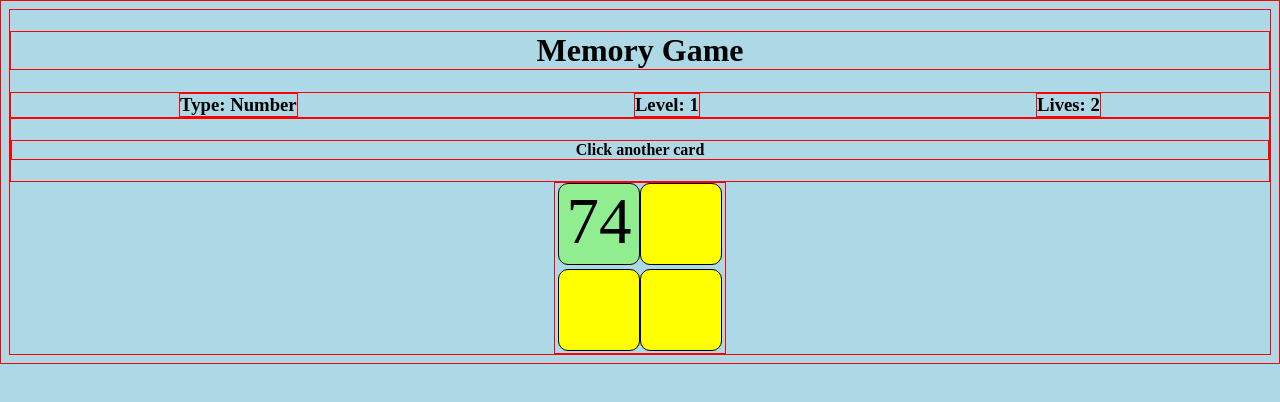
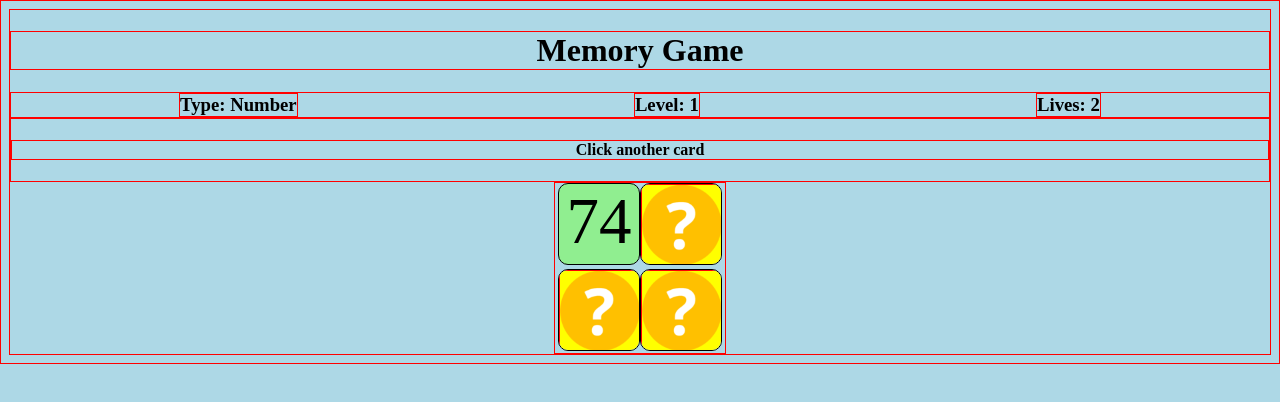
Before and after one commit to shyyuan/WDIR-Project-1, a plain HTML site: page index.html in a window 1280 px wide. Both pictures are taken after a click on the element 599 px from the left and 224 px from the top of the page. Drawn offline with nearby package versions, Linux system fonts and the light colour scheme.

Commit message:
Add question mark image. Organize codes into two objects

```diff
--- a/css/main.css
+++ b/css/main.css
@@ -29,8 +29,14 @@ h3 {
   background: yellow;
   font-size: 65px;
   overflow: auto;
+  /*background-image: url('image/question_mark.png');*/
 }
 
 .cardFliped {
 
 }
+
+img {
+  width: 80px;
+  height:80px;
+}
--- a/index.html
+++ b/index.html
@@ -14,7 +14,7 @@
     </div>
 
     <div id='feedback'>
-      <h4>Click to start the game</h4>
+      <h4>Click a card to start the game</h4>
     </div>
 
     <div id='gameBoard' class="board">
--- a/js/app.js
+++ b/js/app.js
@@ -1,54 +1,74 @@
 console.log('Project 1 js file is connected');
-// window onloader
+// Window onloader ***********************************
 $(function(){
   //console.log('Inside window onload');
 
-}) /// End of Window onload
+}) /// End of Window onload **************************
 
-// Global Varibales
-var level = 0;
-var live = level+2;
-var numCards = 0;
-var $board = $('#gameBoard');
-var width = 80;
-var height = 80;
-var playerScore = 0;
-
+//====================================================
+// App data and Global Varibales
+var APP = {
+  level: 0,
+  live: 0, //this.level+2,
+  numCards: 0, //Math.pow((this.level+1)*2,2);,
+  $board: $('#gameBoard'),
+  width: 80,
+  height: 80,
+  playerScore: 0,
+  img: '<img src="image/question_mark.png">',
   // per round variables
-var gameCards = []; // An array to store object {cardPosition, cardValue}
-var gameCardsClicked = []; // An array to store cardPostion number
-var cardClicked = []; // Array to store the array [position,value] of the two picked card value
-
-var resetLevel = function(){
-  gameCards = [];
-  gameCardsClicked = [];
-  cardClicked = [];
-  $('#gameBoard div').text('').css('background','yellow');
-}
-
-var levelUp = function(){
-  resetLevel();
-  $('#gameBoard').children('div').remove();
-  level++;
-  generateBoard(level);
-}
-
-
-
+  gameCards: [], // An array to store object {cardPosition, cardValue}
+  gameCardsClicked:[], // An array to store cardPostion number
+  cardClicked:[], // Array to store the array [position,value] of the two picked card value
   // function to generate random whole numbner between max and min
   // Math.floor(Math.random * (max-min+1)) + min
-var generateNum = function(max,min){
+  generateNum: function(max,min){
     return Math.floor(Math.random()* (max-min+1)) + min;
   } // end of generateNum
+} // End of
+// =======================================================
 
+// *******************************************************
+// UI object, put all functions that affect the DOM
+var UI = {
+  // 1 1 1 1 1 1
+  // generateBoard funrction
+  generateBoard: function(level){
+    APP.live = level+2;
+    APP.numCards = Math.pow((level+1)*2,2);
+    //console.log(numCards);
+    // set board width and heigh based on number of cards
+    var boardWidth = (level+1)*2*(APP.width+5)+'px';
+    var boardHeigth = (level+1)*2*(APP.height+5)+'px';
+    APP.$board.css({'width':boardWidth,'height':boardHeigth});
+    // for loop to generate the cards
+    for (var i=1; i<=APP.numCards; i++){
+      // create card div, add id and class
+      var $card = $('<div>').attr('id','card'+i).addClass('card');
+      $card.append(APP.img);
+      // set click listener on each card
+      $card.on('click',UI.flipCard);
+      // append to gameBoard div
+      APP.$board.append($card);
+      // create an object in gameCards array
+      var tempObj = {cardPosition:i, cardValue:''};
+      APP.gameCards.push(tempObj);
+      //console.log('Temp Obj ' + tempObj);
+      //console.log(gameCards.cardPosition);
+    } // end of for loop
+    //console.log('game cards ' + gameCards);
+    $('#feedback h4').text('Click a card to start').css('color','black');
+    UI.createGameCards(APP.numCards);
+  }, // end of generateQuilt
+  // 2 2 2 2 2 2
   //function to create the cards in player
-var createGameCards = function(numCards){
+  createGameCards: function(numCards){
     // generate random, no repeat numbers (0-99) and put into a temp array.  The number of the number set is half the cards.
     // if 4 Cards on the board, generate 2 numbers
     // if 100 cards on teh board, generate 50 numbers
     var tempCards = [];
     for (var i=1; i<=numCards/2; i++){
-    var num = generateNum(99,0);
+      var num = APP.generateNum(99,0);
       if (tempCards.indexOf(num) < 0) {
         tempCards.push(num);
       } else {
@@ -61,7 +81,7 @@ var createGameCards = function(numCards){
     // generate random distribute position set
     var tempCardsPosition = [];
     for (var i=1; i<=numCards; i++){
-    var num = generateNum(numCards,1);
+      var num = APP.generateNum(numCards,1);
       if (tempCardsPosition.indexOf(num) < 0) {
         tempCardsPosition.push(num);
       } else {
@@ -70,102 +90,89 @@ var createGameCards = function(numCards){
     }
     //console.log('Postions ' + tempCardsPosition);
     // distribute the into gameCards
-  for (var i=0; i<gameCards.length; i++){
-    var ind = tempCardsPosition.indexOf(gameCards[i].cardPosition);
+    for (var i=0; i<APP.gameCards.length; i++){
+      var ind = tempCardsPosition.indexOf(APP.gameCards[i].cardPosition);
       //  console.log('Index ' + ind);
-    gameCards[i].cardValue = tempCards[ind];
+      APP.gameCards[i].cardValue = tempCards[ind];
     }
     //console.log(gameCards);
-} // end of createGameCards
+  }, // end of createGameCards
+  // 3 3 3 3 3 3
+  // flip the card that clicked
+  flipCard: function(){
 
-// generateBoard function
-var generateBoard = function(level){
-  console.log(level);
-  numCards = Math.pow((level+1)*2,2);
-  console.log(numCards);
-  // set board width and heigh based on number of cards
-  var boardWidth = (level+1)*2*(width+5)+'px';
-  var boardHeigth = (level+1)*2*(height+5)+'px';
-  $board.css({'width':boardWidth,'height':boardHeigth});
-  // for loop to generate the cards
-  for (var i=1; i<=numCards; i++){
-    // create card div, add id and class
-    var $card = $('<div>').attr('id','card'+i).addClass('card');
-    // set click listener on each card
-    $card.on('click',flipCard);
-    // append to gameBoard div
-    $board.append($card);
-    // create an object in gameCards array
-    var tempObj = {cardPosition:i, cardValue:''};
-    gameCards.push(tempObj);
-
-    //console.log('Temp Obj ' + tempObj);
-    //console.log(gameCards.cardPosition);
-  } // end of for loop
-
-  //console.log('game cards ' + gameCards);
-
-  createGameCards(numCards);
-
-} // end of generateQuilt
-
-var flipCard = function(){
-
-  $('#feedback h4').text('Click another card');
+    $('#feedback h4').text('Click another card').css('color','black');
 
     var tempP = $(this).attr('id').replace('card','');
-  var value = gameCards.filter(function(element){
+    var value = APP.gameCards.filter(function(element){
       return element.cardPosition == tempP;
     })[0].cardValue;
 
-  if (gameCardsClicked.filter(function(element){
+    if (APP.gameCardsClicked.filter(function(element){
       return element == tempP
     }).length === 0 ) {
 
       var tempArr = [tempP,value];
-     cardClicked.push(tempArr);
+      APP.cardClicked.push(tempArr);
       $(this).text(value).css('background','lightgreen')
       //console.log('Card clicked '+cardClicked);
-     if (cardClicked.length === 2){
-       isMatch(cardClicked);
+      if (APP.cardClicked.length === 2){
+        UI.isMatch(APP.cardClicked);
       }
     }
-
-} // End of flipCard function
-
-var isMatch = function(twoCards){
+  }, // End of flipCard function
+  // 4 4 4 4 4 4 4
+  isMatch: function(twoCards){
     // twoCards is an Array with two arrays
     if(twoCards[0][1] === twoCards[1][1]) {
       console.log('match');
-    gameCardsClicked.push(twoCards[0][0]);
-    gameCardsClicked.push(twoCards[1][0]);
-    console.log('Stay flipped cards: ' +gameCardsClicked);
+      APP.gameCardsClicked.push(twoCards[0][0]);
+      APP.gameCardsClicked.push(twoCards[1][0]);
+      console.log('Stay flipped cards: ' + APP.gameCardsClicked);
 
-   $('#feedback h4').text('You found a match.');
-   if (gameCardsClicked.length === numCards) {
+      $('#feedback h4').text('You found a match.').css('color','green');
+      if (APP.gameCardsClicked.length === APP.numCards) {
         console.log('Level round over, move to next level');
-
-     levelUp();
-
+        setTimeout(function() {UI.levelUp();},1000);
       }
-
     } else {
       console.log('no match');
-    $('#feedback h4').text('Sorry, try again.');
+      $('#feedback h4').text('Sorry, try again.').css('color','red');
 
-    setTimeout(function() {flipBack();},800);
+      setTimeout(function() {flipBack();},500);
       var flipBack = function(){
         console.log('flip back');
         $('#card'+twoCards[0][0]).text('').css('background','yellow');
+        $('#card'+twoCards[0][0]).append(APP.img);
         $('#card'+twoCards[1][0]).text('').css('background','yellow');
+        $('#card'+twoCards[1][0]).append(APP.img);
+        $('#feedback h4').text('Click a card').css('color','black');
+
       }
     }
     //clearTimeout(delayTime);
-  cardClicked=[];
+    APP.cardClicked=[];
+  }, // end of isMatch checking
+  // 5 5 5 5 5 5
+  // reset level round
+  resetLevel: function(){
+    APP.gameCards = [];
+    APP.gameCardsClicked = [];
+    APP.cardClicked = [];
+    $('#gameBoard div').text('').css('background','yellow');
+    $('#gameBoard div').append(APP.img);
+  },
+  // 6 6 6 6 6 6 6
+  // move one level up
+  levelUp: function(){
+    UI.resetLevel();
+    $('#gameBoard').children('div').remove();
+    APP.level++;
+    UI.generateBoard(APP.level);
   }
-
-
+} // end of UI Object
+// ********************************************************
 
 
 // evoke the function
-generateBoard(level);
+UI.generateBoard(APP.level);
```
Also changed, not shown: image/question_mark.png (added), 1 other file. Lines whose indentation alone changed are shown as unchanged.
